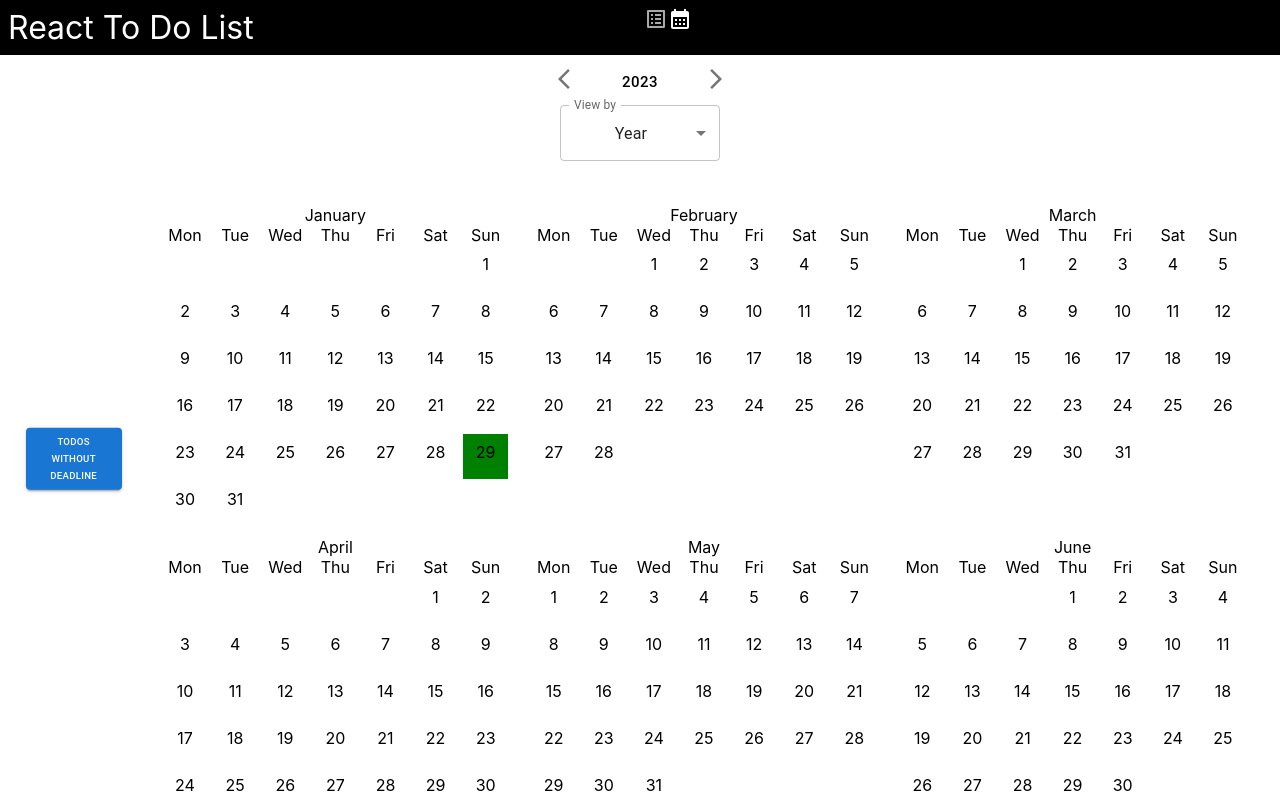
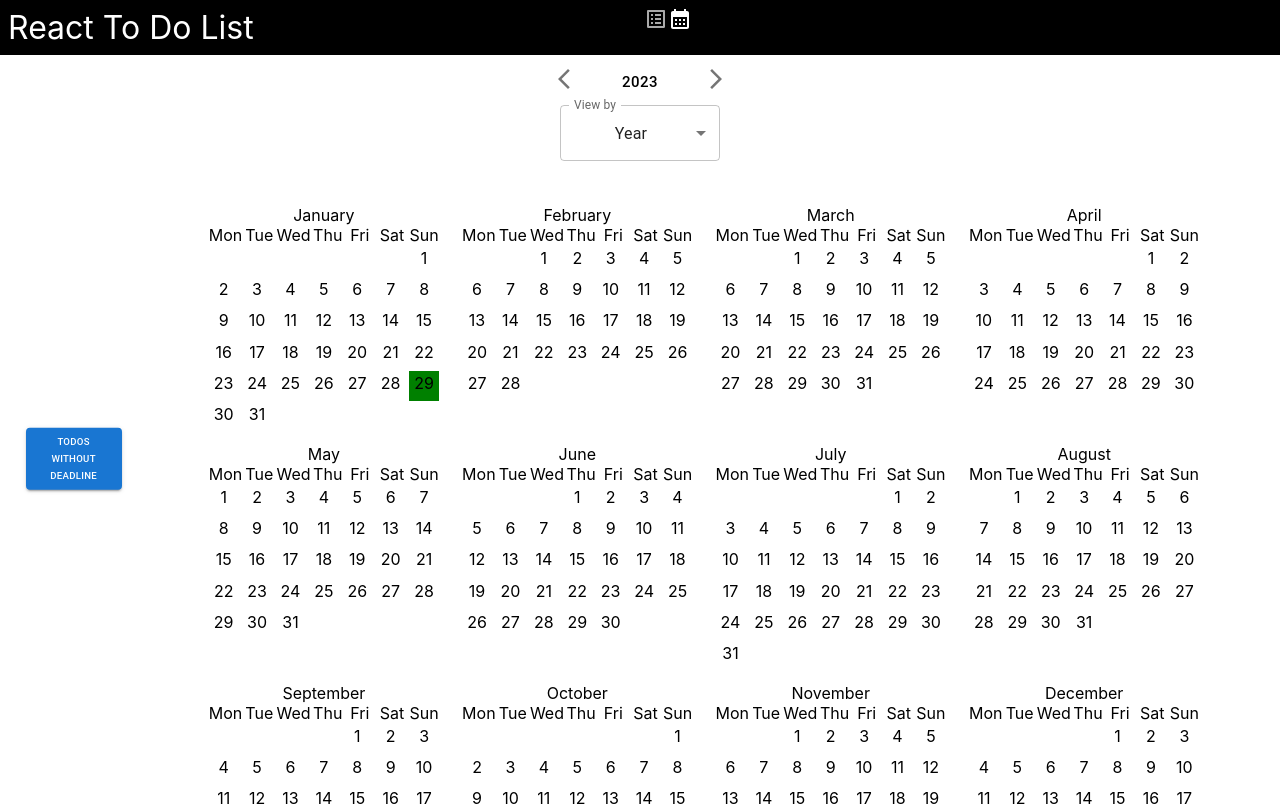
Before and after one commit to Skyrlon/react-todo-list, a React (Create React App) app: page /calendar in a window 1280 px wide. Shown: the top 806 px of the page. Built offline with nearby package versions, Linux system fonts and the light colour scheme.

Commit message:
Change months displays in yearly calendar

```diff
--- a/src/components/YearlyCalendar.jsx
+++ b/src/components/YearlyCalendar.jsx
@@ -19,16 +19,16 @@ const StyledYearlyCalendar = styled.div`
     justify-content: flex-start;
 
     @media (max-width: 799px) {
-      flex: 0 0 90%;
+      flex: 0 0 calc(100% / 3);
       margin-left: 5%;
     }
 
     @media (min-width: 800px) and (max-width: 999px) {
-      flex: 0 0 40%;
+      flex: 0 0 calc(100% / 4);
     }
 
     @media (min-width: 1000px) and (max-width: 1399px) {
-      flex: 0 0 30%;
+      flex: 0 0 calc(100% / 5);
     }
 
     @media (min-width: 1400px) {
```
